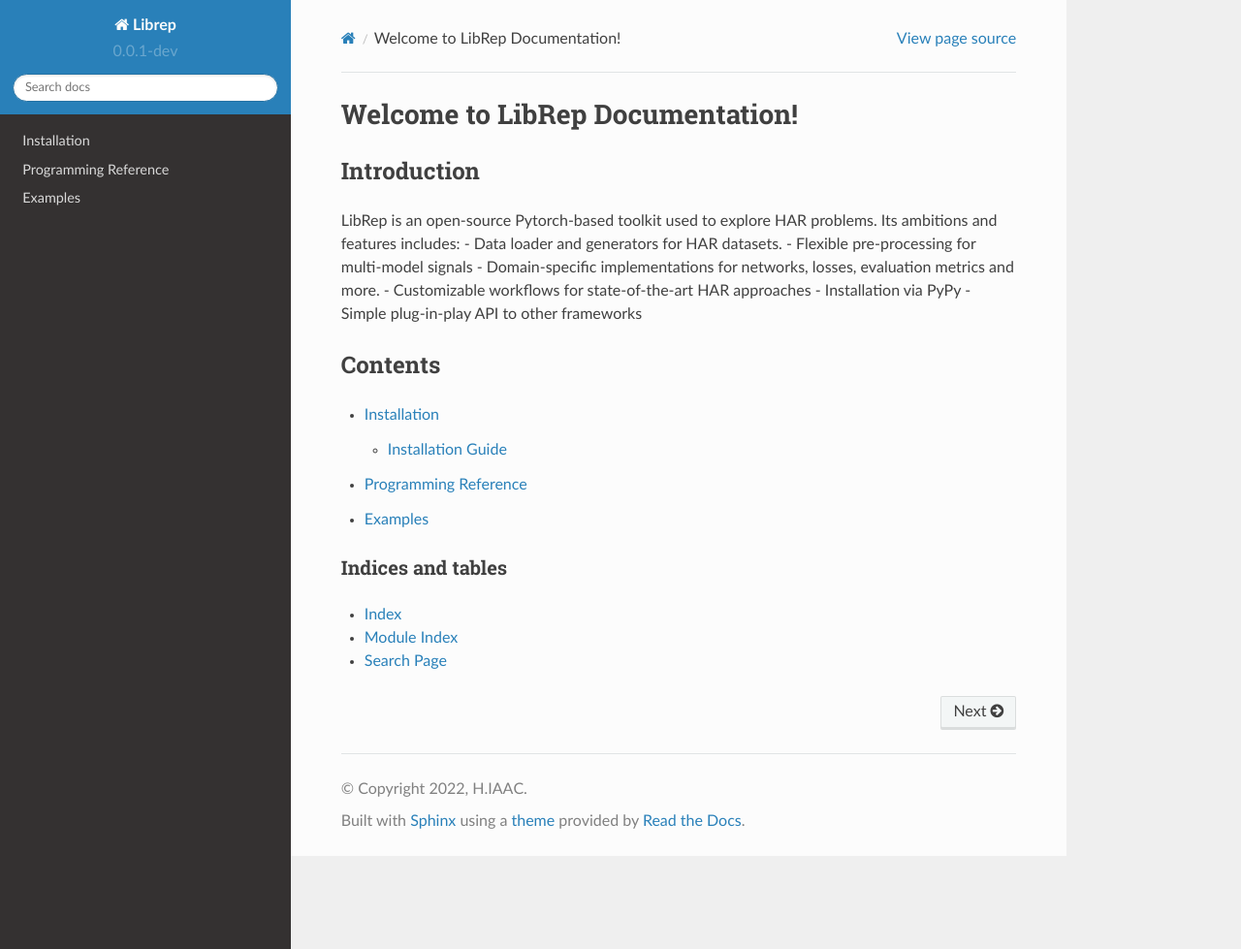
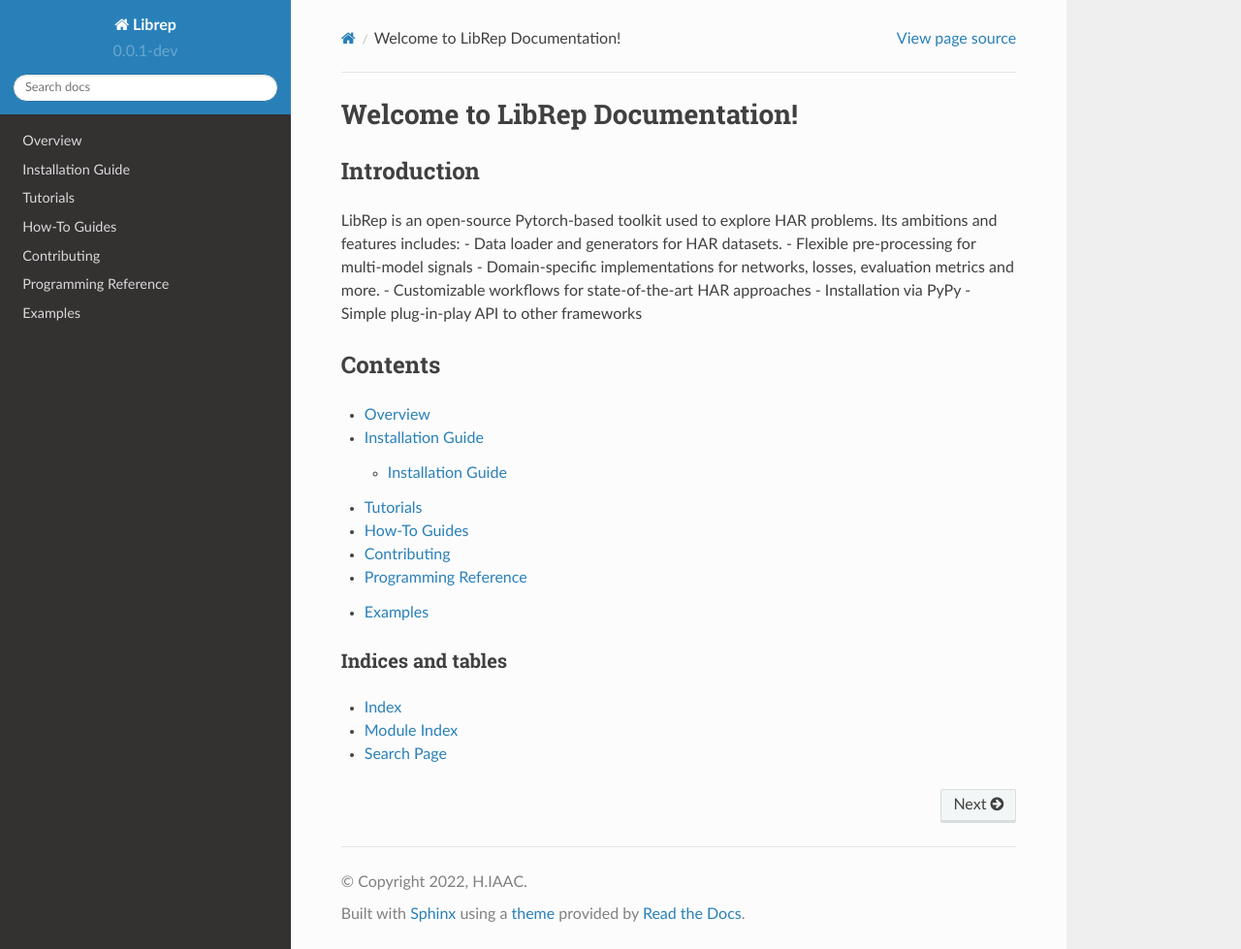
Before and after one commit to otavioon/librep-hiaac, a Sphinx documentation site: the page built from docs_source/source/index.rst, in a window 1280 px wide and 979 px high. Shown: the whole window at 97% size. Built offline with Sphinx 7.4.7 and the Read the Docs theme 2.0.0, drawn with Linux system fonts in a browser that asks for light colours; pages that are not in the unit, such as notebooks, are missing from menus.

Commit message:
Write initial docs

```diff
--- /dev/null
+++ b/docs_source/source/contributing.rst
@@ -0,0 +1,7 @@
+.. _contributing:
+
+==========================
+Contributing
+==========================
+
+TODO
--- /dev/null
+++ b/docs_source/source/howtos.rst
@@ -0,0 +1,7 @@
+.. _howtos:
+
+==========================
+How-To Guides
+==========================
+
+TODO
--- a/docs_source/source/index.rst
+++ b/docs_source/source/index.rst
@@ -22,7 +22,11 @@
 ..  toctree::
     :maxdepth: 2
 
+    overview
     installation
+    tutorials
+    howtos
+    contributing
     api
     examples
 
--- a/docs_source/source/installation.rst
+++ b/docs_source/source/installation.rst
@@ -1,7 +1,7 @@
 .. _installation:
 
 ==========================
-Installation
+Installation Guide
 ==========================
 
 Installation Guide
--- /dev/null
+++ b/docs_source/source/overview.rst
@@ -0,0 +1,8 @@
+.. _overview:
+
+==========================
+Overview
+==========================
+
+
+TODO
--- /dev/null
+++ b/docs_source/source/tutorials.rst
@@ -0,0 +1,7 @@
+.. _tutorials:
+
+==========================
+Tutorials
+==========================
+
+TODO
```
